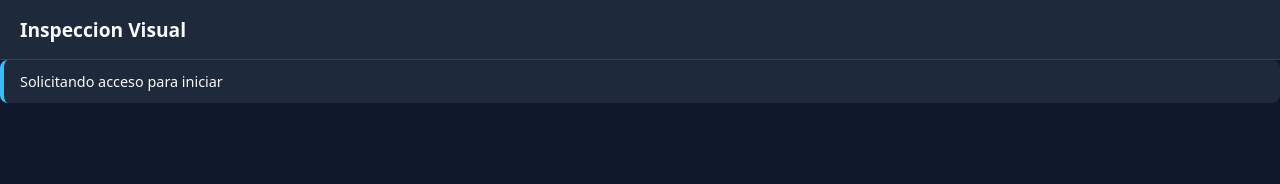
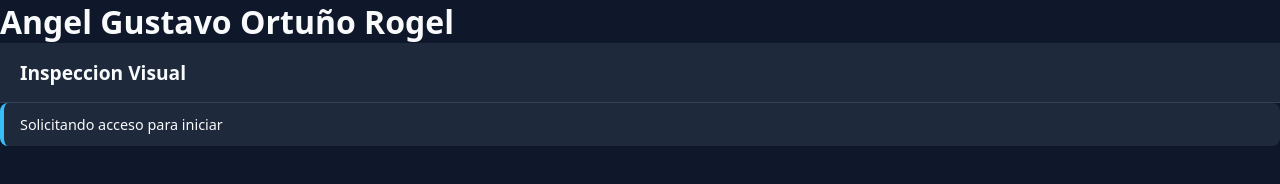
Before and after one commit to AngelGUst/pwa-camara-instalable-Angel-Gustavo-Ortu-o-Rogel, a plain HTML site: page index.html in a window 1280 px wide. Drawn offline with Linux system fonts and the light colour scheme.

Commit message:
commit 3

```diff
--- a/index.html
+++ b/index.html
@@ -11,6 +11,7 @@
 </head>
 
 <body>
+    <h1>Angel Gustavo Ortuño Rogel</h1>
     <header class="app-header">
         <h1>Inspeccion Visual</h1>
         <button id="btn-instalar" class="btn btn-accent" hidden>Instalar app</button>
```
